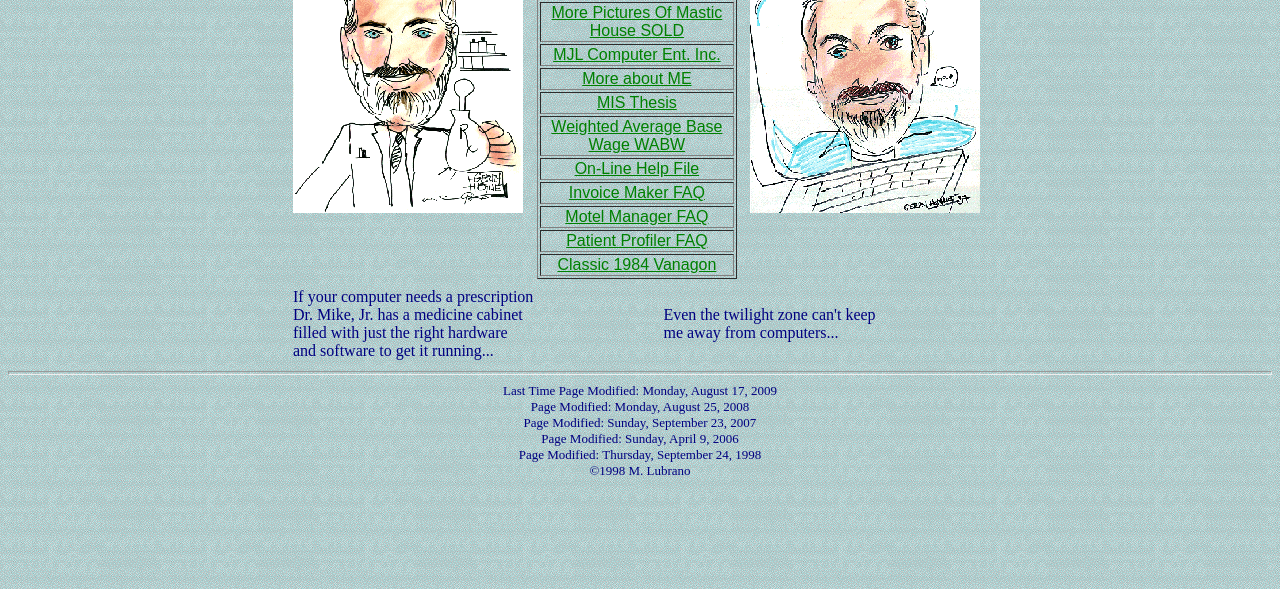
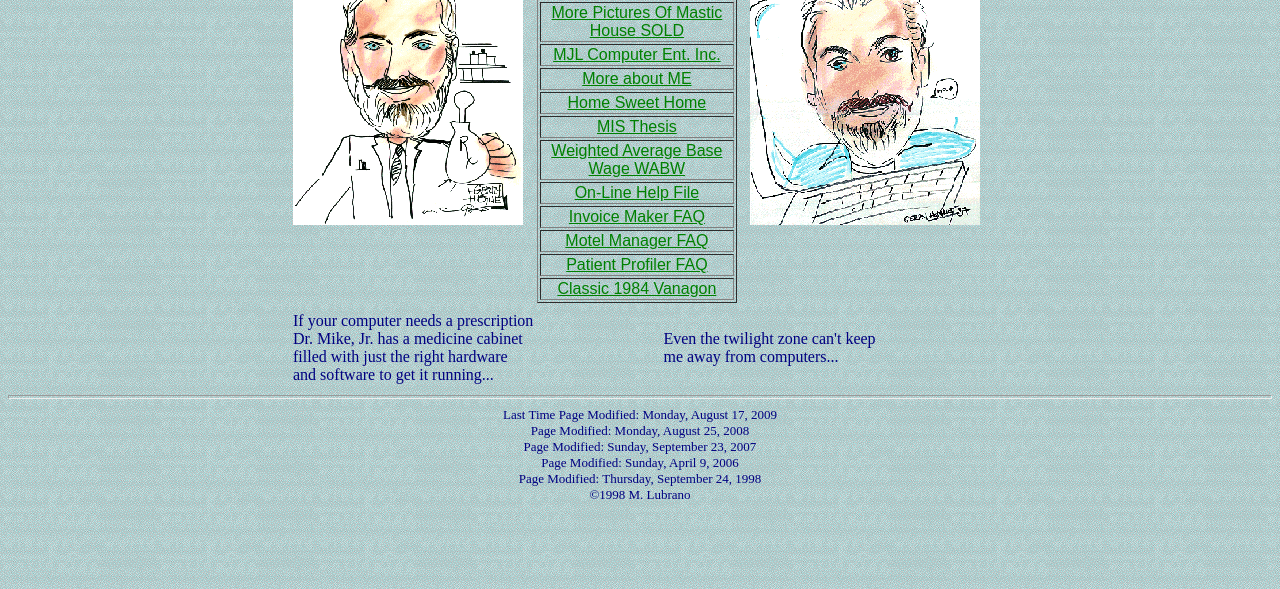
Before and after one commit to DrMikeJr/homepage, a plain HTML site: page index.html in a window 1280 px wide. Shown: the part 211-800 px from the top of the page. Drawn offline with Linux system fonts and the light colour scheme.

Commit message:
Update index.html
Update index.html added page 03pa

```diff
--- a/index.html
+++ b/index.html
@@ -107,6 +107,7 @@ var lycos_ad_track_served = "http://members.tripod.com/adm/img/common/ot_adserve
       <tr><td ALIGN=center width=50%><A HREF="masticp2171023.htm">More Pictures Of Mastic House SOLD</A></td></TR>
       <tr><td ALIGN=center><A HREF="http://mjlcomputers.com">MJL Computer Ent. Inc.</A></td></TR>
       <tr><td ALIGN=center><A HREF="jrpage02.htm">More about ME</A></td></TR>
+      <tr><td ALIGN=center><A HREF="jrpage03pa.htm">Home Sweet Home</A></td></TR>
 <!--
       <tr><td ALIGN=center><A HREF="http://drmikejr.tripod.com/BlogBlahBlah/">Blog Blah Blah</A></td></TR>
  -->
```
